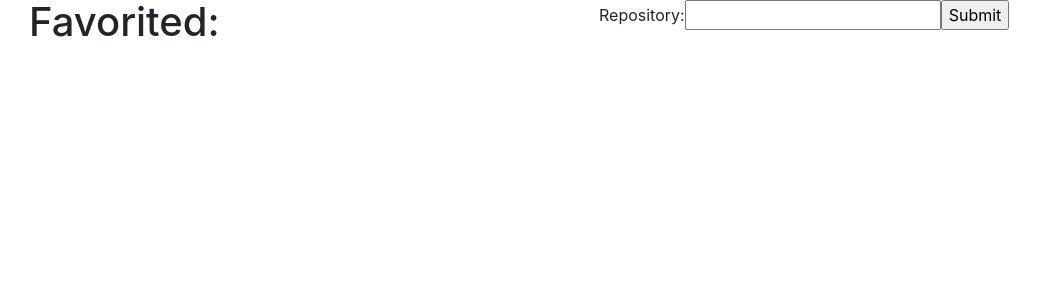
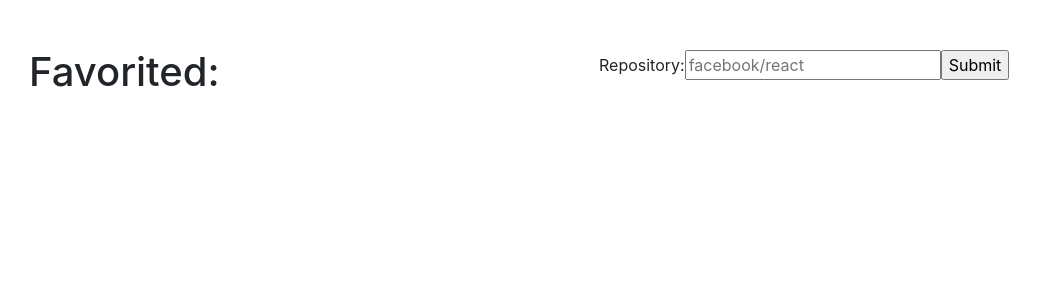
Before and after one commit to t-l9/cc, a React app: page / in a window 1280 px wide. Shown: the top 300 px of the page, without its empty margins (56-1096 px from the left). Built offline with nearby package versions, Linux system fonts and the light colour scheme.

Commit message:
updated formatting

```diff
--- a/src/components/RepoData.js
+++ b/src/components/RepoData.js
@@ -1,22 +1,28 @@
 import React, { Component } from 'react'
+
 
 export default class RepoData extends Component {
     constructor(props) {
         super(props)
     }
 
+
     render() {
         let builds = this.props.currentRepo.builds.data
         let files = this.props.currentRepo.files.data
         let issues = this.props.currentRepo.issues.data
 
+
         return (
             <div id="repo-data">
-                <div id="gpa">
+
+
+                <section id="gpa">
                     <p>Repo GPA: { this.props.currentRepo.gpa }</p>
-                </div>
+                </section>
 
-                <div id="builds">
+
+                <section id="builds">
                     { builds.length > 0 && (
                         <div>
                             <p>Latest Builds:</p>
@@ -25,9 +31,10 @@ export default class RepoData extends Component {
                             </ul>
                         </div>
                     )}
-                </div>
+                </section>
 
-                <div id="latest-snapshot-files-ratings">
+
+                <section id="latest-snapshot-files-ratings">
                     { files.length > 0 && (
                         <div>
                             <p>Files and Their Their Ratings:</p>
@@ -36,9 +43,10 @@ export default class RepoData extends Component {
                             </ul>
                         </div>
                     )}
-                </div>
+                </section>
 
-                <div id="issues">
+
+                <section id="issues">
                     { issues.length > 0 && (
                         <div>
                             <p>Issues by File In the Latest Build (Filtered by minor severity):</p>
@@ -47,7 +55,9 @@ export default class RepoData extends Component {
                             </ul>
                         </div>
                     )}
-                </div>
+                </section>
+
+
             </div>
         )
     }
--- a/src/components/Search.js
+++ b/src/components/Search.js
@@ -15,9 +15,11 @@ class Search extends React.Component {
         this.handleSubmit = this.handleSubmit.bind(this);
     }
 
+
     handleChange(event) {
         this.setState({value: event.target.value});
     }
+
 
     handleSubmit(event) {
         const repo = {}
@@ -35,6 +37,7 @@ class Search extends React.Component {
         event.preventDefault();
     }
 
+
     searched(repo) {
         let newArray = this.state.searched.slice();
         if(!newArray.includes(repo)) {
@@ -42,6 +45,7 @@ class Search extends React.Component {
             this.setState({searched:newArray})
         }
     }
+
 
     render() {
         return (
@@ -56,7 +60,7 @@ class Search extends React.Component {
                         <form onSubmit={this.handleSubmit}>
                             <label>
                                 Repository:
-                                <input type="text" value={this.state.value} onChange={this.handleChange} />
+                                <input type="text" value={this.state.value} onChange={this.handleChange} placeholder="facebook/react"/>
                             </label>
                             <input type="submit" value="Submit" />
                         </form>
--- a/src/components/Searched.js
+++ b/src/components/Searched.js
@@ -7,6 +7,7 @@ export default class Repos extends Component {
             repos: []
         };
     }
+
 
     favorited(event, repo) {
         if (typeof(Storage) !== "undefined") {
@@ -24,10 +25,12 @@ export default class Repos extends Component {
         }
     }
 
+
     setStorage(repo) {
         this.state.repos.push(repo)
         localStorage.setItem("repos", JSON.stringify(this.state.repos));
     }
+
 
     render() {
         let favoritedRepos = JSON.parse(localStorage.getItem('repos'));
@@ -42,7 +45,6 @@ export default class Repos extends Component {
                         </ul>
                     </div>
                 )}
-
                 <h1>Favorited:</h1>
                 {favoritedRepos != null && (
                     <ul>
--- a/src/scss/main.scss
+++ b/src/scss/main.scss
@@ -1,6 +1,10 @@
-.recent-search {
-    cursor: pointer;
-    &:hover {
-        text-decoration: underline;
+body{
+    margin-top: 50px;
+
+    .recent-search {
+        cursor: pointer;
+        &:hover {
+            text-decoration: underline;
+        }
     }
 }
--- a/src/utils/index.js
+++ b/src/utils/index.js
@@ -37,7 +37,6 @@ export function makeRequest(slug) {
 
 
 
-
 function getIssues(repoId, snapshot) {
     return fetch(`https://api.codeclimate.com/v1/repos/${repoId}/snapshots/${snapshot}/issues?filter[severity]=minor`)
         .then(function(res) {
@@ -50,7 +49,6 @@ function getIssues(repoId, snapshot) {
             console.log(error);
         });
 }
-
 
 
 
```
